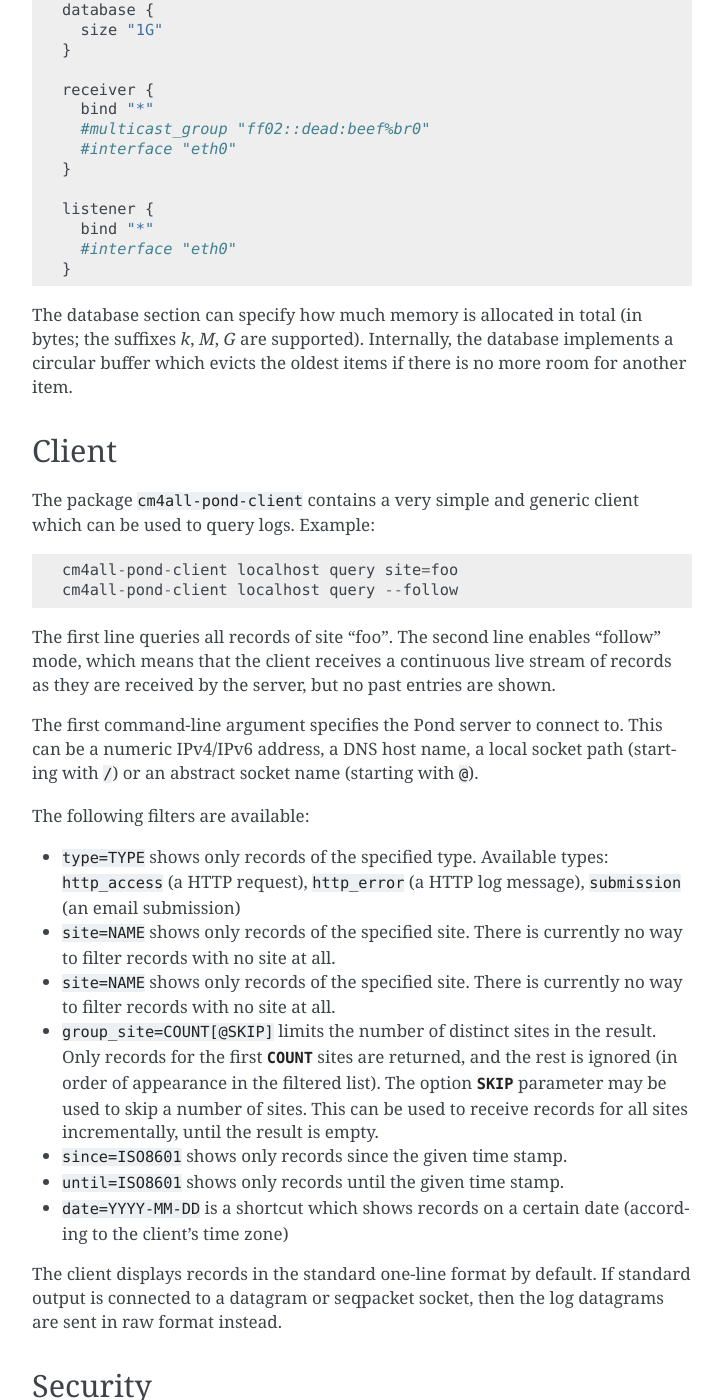
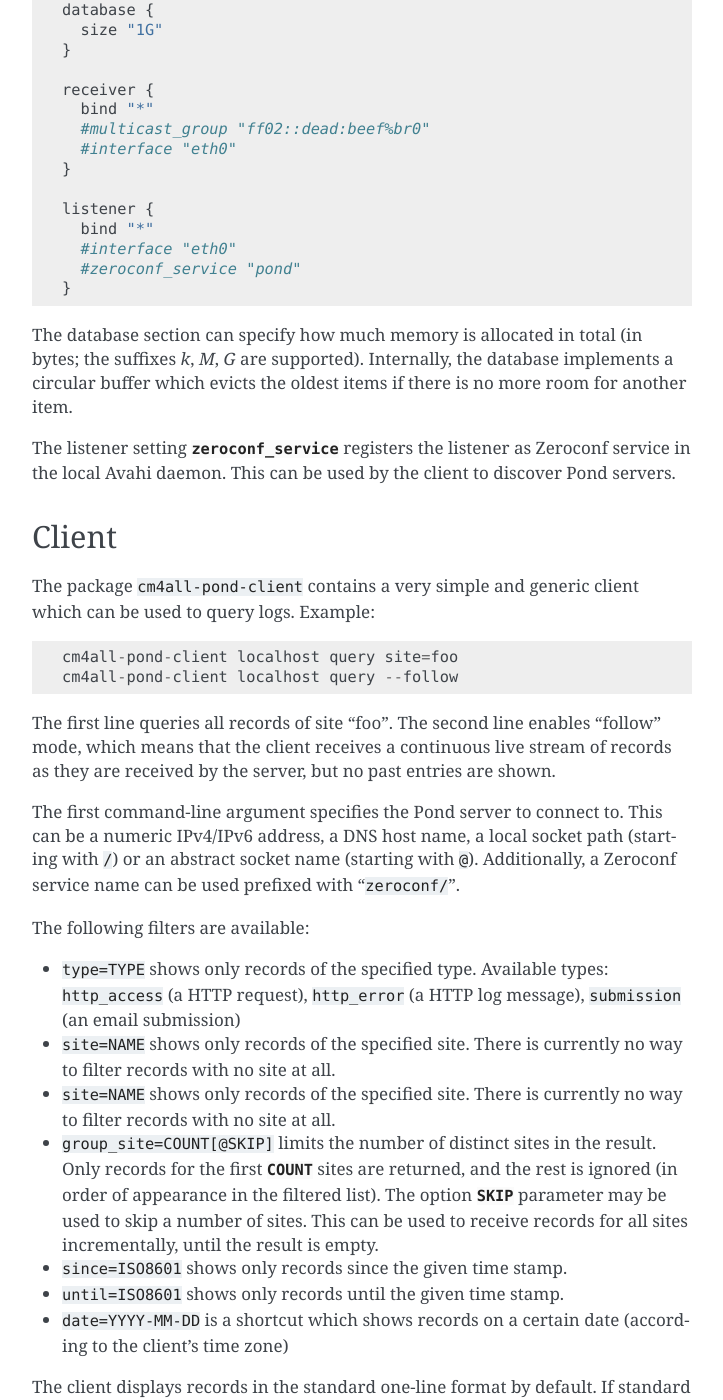
Before and after one commit to CM4all/pond, a Sphinx documentation site: the page built from doc/index.rst, in a window 1280 px wide and 1400 px high, scrolled down 506 px. Shown: the whole window, without its empty margins (388-1111 px from the left). Built offline with Sphinx 7.4.7, drawn with Linux system fonts in a browser that asks for light colours.

Commit message:
Zeroconf support

```diff
--- a/doc/index.rst
+++ b/doc/index.rst
@@ -38,12 +38,18 @@
   listener {
     bind "*"
     #interface "eth0"
+    #zeroconf_service "pond"
   }
 
 The database section can specify how much memory is allocated in total
 (in bytes; the suffixes `k`, `M`, `G` are supported).  Internally, the
 database implements a circular buffer which evicts the oldest items if
 there is no more room for another item.
+
+The listener setting :envvar:`zeroconf_service` registers the listener
+as Zeroconf service in the local Avahi daemon.  This can be used by
+the client to discover Pond servers.
+
 
 Client
 ------
@@ -62,7 +68,8 @@
 The first command-line argument specifies the Pond server to connect
 to.  This can be a numeric IPv4/IPv6 address, a DNS host name, a local
 socket path (starting with :samp:`/`) or an abstract socket name
-(starting with :samp:`@`).
+(starting with :samp:`@`).  Additionally, a Zeroconf service name can
+be used prefixed with ":samp:`zeroconf/`".
 
 The following filters are available:
 
```
Also changed, not shown: 12 other files.
